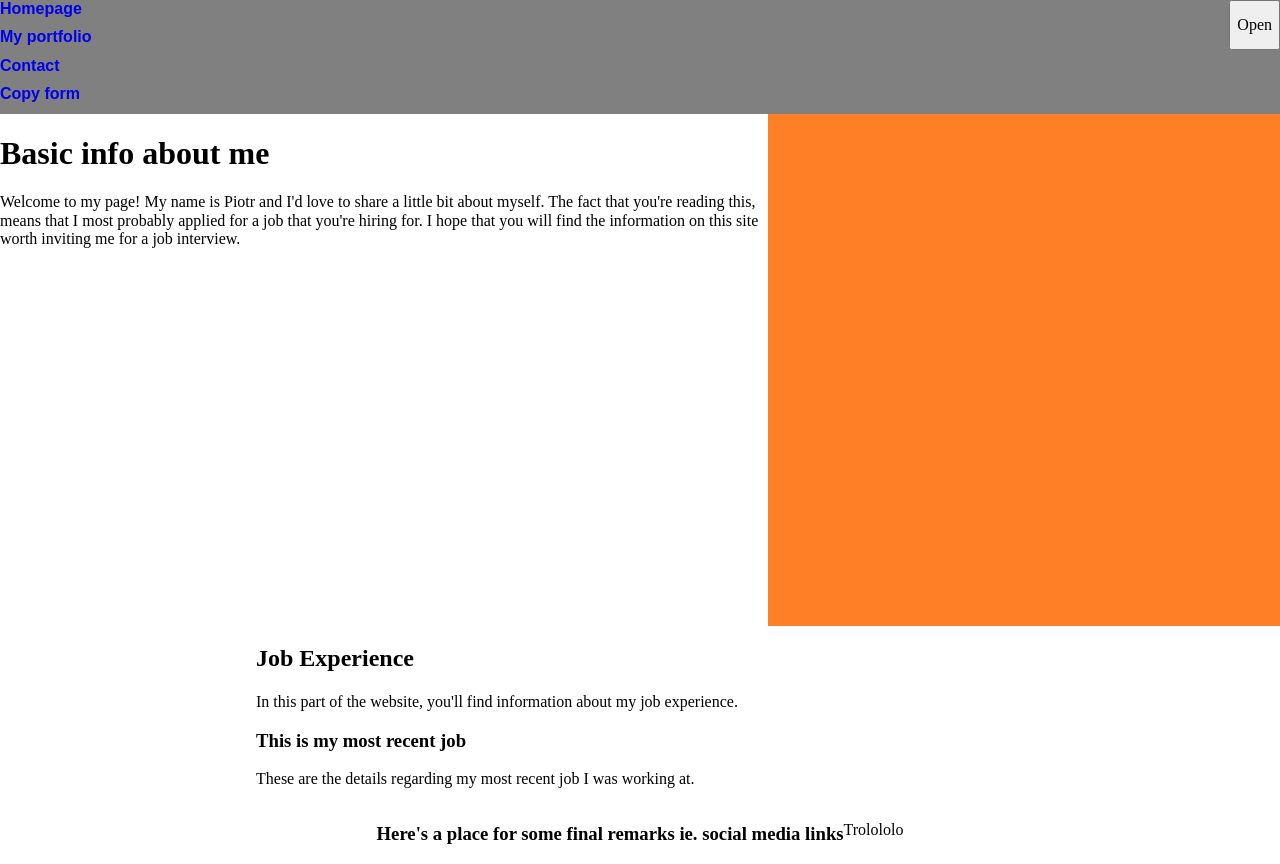
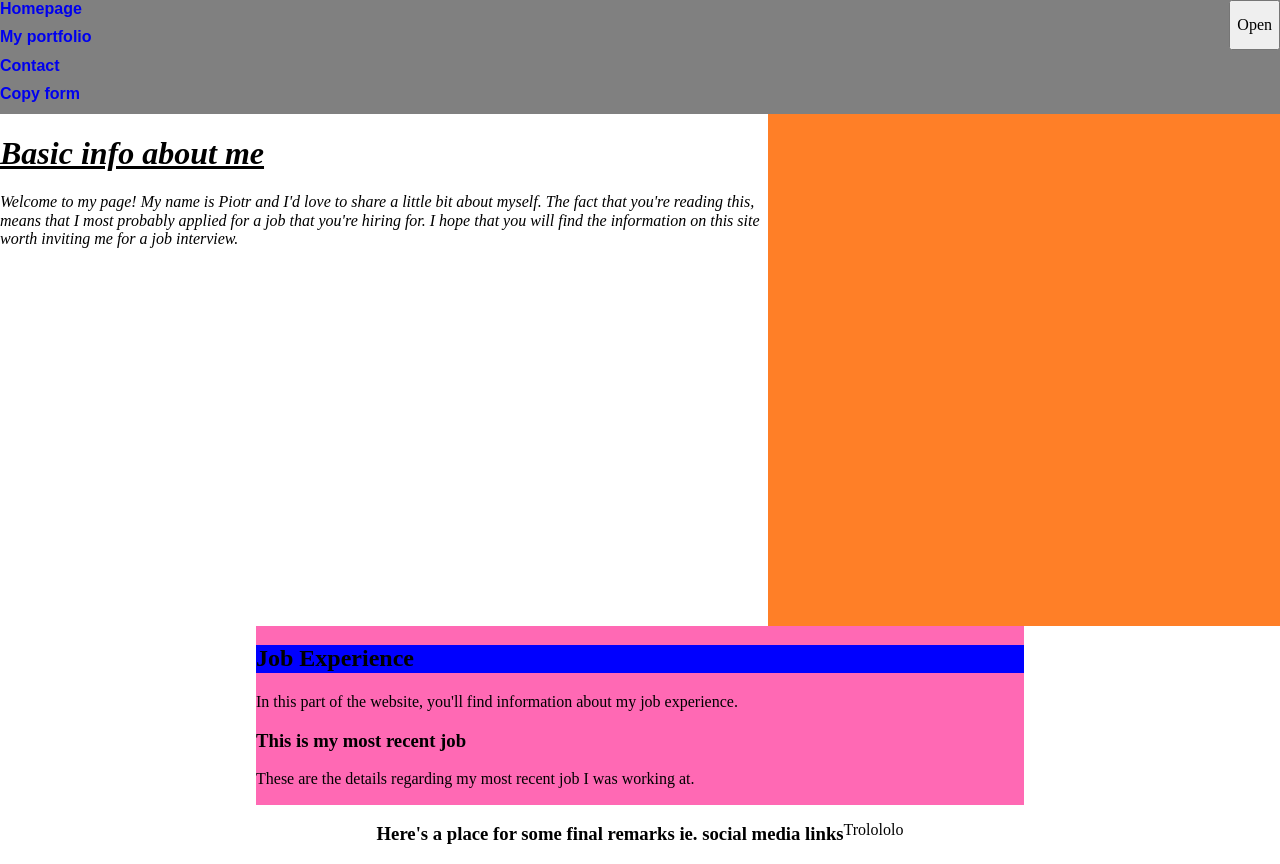
Before and after one commit to Kudlaty-dev/cv, a website: page index.html in a window 1280 px wide. Drawn offline with Linux system fonts and the light colour scheme.

Commit message:
Package.json playaround

```diff
--- a/index.html
+++ b/index.html
@@ -5,6 +5,7 @@
     <meta name="viewport" content="width=device-width, initial-scale=1.0" />
     <link rel="stylesheet" type="text/css" href="/normalize.css" />
     <link rel="stylesheet" type="text/css" href="/style.css" />
+    <link rel="stylesheet" type="text/css" href="/main.css" />
     <title>Document</title>
   </head>
   <body class="body">
--- a/main.scss
+++ b/main.scss
@@ -4,3 +4,10 @@
         text-decoration: underline;
     }
 }
+
+.job-experience {
+    background-color: hotpink;
+    &__header {
+        background-color: blue;
+    }
+}
--- a/package.json
+++ b/package.json
@@ -4,9 +4,9 @@
   "description": "",
   "main": "script.js",
   "scripts": {
+    "sassy": "npx node-sass -w main.scss main.css",
     "test": "echo \"Error: no test specified\" && exit 1",
-    "node-sass": "node-sass --output-style compressed -o dist/css src/scss"
-  },
+     },
   "repository": {
     "type": "git",
     "url": "git+https://github.com/Kudlaty-dev/cv.git"
@@ -21,5 +21,4 @@
   "devDependencies": {
     "node-sass": "^5.0.0"
   }
-
 }
```
Also changed, not shown: main.css.
